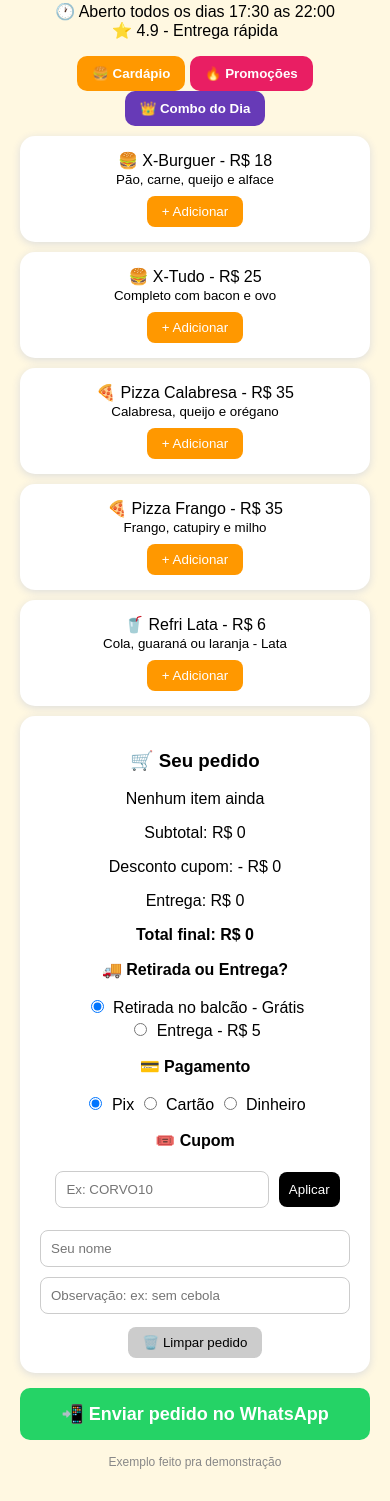
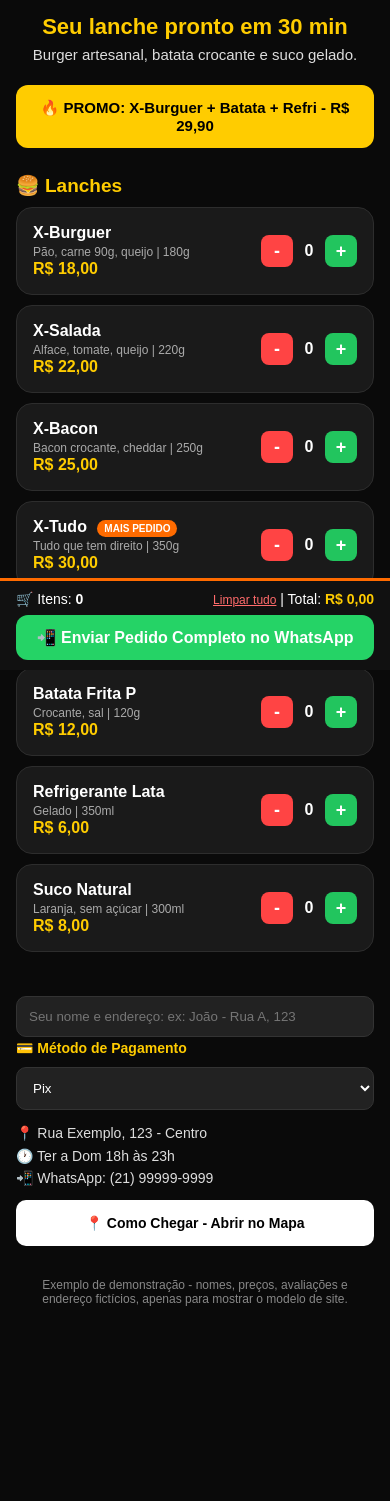
Before and after one commit to ragercry-stack/Exemplo_de_site, a plain HTML site: page index.html in a window 390 px wide. Shown: the part 174-1675 px from the top of the page. After the commit the page ends 1626 px from the top, so only its background shows below. Drawn offline with Linux system fonts and the light colour scheme.

Commit message:
Update index.html

```diff
--- a/index.html
+++ b/index.html
@@ -1,168 +1,75 @@
 <!DOCTYPE html>
-<html>
+<html lang="pt-BR">
 <head>
 <meta charset="UTF-8">
 <meta name="viewport" content="width=device-width, initial-scale=1.0">
-<title>O Cavalcante - Peça aqui</title>
+<title>Burger da Vila - DEMONSTRAÇÃO</title>
 <style>
-body { font-family: Arial; text-align: center; background: #fff8e1; margin: 0; padding: 20px; }
-.card { background: white; border-radius: 15px; padding: 15px; margin: 10px auto; max-width: 380px; box-shadow: 0 2px 8px #ddd; }
-.btn-add { background: #ff9800; color: white; border: none; padding: 8px 15px; border-radius: 8px; margin-top: 8px; }
-.btn-zap { display: block; background: #25D366; color: white; text-decoration: none; padding: 15px; border-radius: 10px; font-size: 18px; font-weight: bold; margin: 15px auto; max-width: 380px; text-align: center; }
-input { width: 90%; padding: 10px; border-radius: 8px; border: 1px solid #ccc; margin: 5px; }
+*{margin:0;padding:0;box-sizing:border-box;font-family:Arial,sans-serif}
+body{background:#0a0a0a;color:#fff;padding-bottom:130px}
+.demo{background:#ff0000;color:#fff;text-align:center;padding:8px;font-weight:bold;font-size:13px}
+header{background:#ff6b00;color:#fff;padding:20px 16px;text-align:center}
+header h1{font-size:24px}
+header p{font-size:14px;margin-top:4px}
+.aberto{display:inline-block;background:#22c55e;color:#fff;padding:5px 12px;border-radius:20px;font-size:12px;font-weight:bold;margin-top:8px}
+.fechado{display:inline-block;background:#ef4444;color:#fff;padding:5px 12px;border-radius:20px;font-size:12px;font-weight:bold;margin-top:8px}
+.hero{padding:22px 16px;text-align:center}
+.hero h2{color:#ffcc00;font-size:22px}
+.hero p{color:#ddd;margin-top:6px;font-size:15px}
+.promo{background:#ffcc00;color:#000;padding:14px;border-radius:12px;text-align:center;font-weight:bold;margin:0 16px;font-size:15px}
+.section{padding:10px 16px}
+.section h3{color:#ffcc00;margin:16px 0 10px;font-size:19px}
+.card{background:#1a1a1a;border:1px solid #2d2d2d;border-radius:16px;padding:16px;margin:10px 0;display:flex;justify-content:space-between;align-items:center;gap:8px}
+.card small{color:#aaa;font-size:12px}
+.price{color:#ffcc00;font-weight:bold}
+.badge{background:#ff6b00;color:#fff;font-size:10px;font-weight:bold;padding:3px 7px;border-radius:10px;margin-left:6px}
+.qtd-box{display:flex;align-items:center;gap:6px}
+.btn-menos{background:#ff4444;color:#fff;border:none;width:32px;height:32px;border-radius:8px;font-size:18px;font-weight:bold;cursor:pointer}
+.btn-mais{background:#22c55e;color:#fff;border:none;width:32px;height:32px;border-radius:8px;font-size:18px;font-weight:bold;cursor:pointer}
+.qtd-num{font-weight:bold;min-width:20px;text-align:center}
+.info{padding:16px;font-size:14px;line-height:1.6;color:#ddd}
+input,select{width:100%;padding:12px;border-radius:10px;border:1px solid #333;background:#222;color:#fff;margin-top:8px}
+label{font-size:14px;color:#ffcc00;font-weight:bold}
+.map-btn{display:block;text-align:center;background:#fff;color:#000;padding:12px;border-radius:10px;font-weight:bold;text-decoration:none;margin-top:10px}
+.cart{position:fixed;bottom:0;left:0;right:0;background:#111;border-top:3px solid #ff6b00;padding:10px 16px}
+.cart-top{display:flex;justify-content:space-between;font-size:14px;margin-bottom:8px}
+.btn-big{width:100%;padding:13px;font-size:16px;border-radius:12px;background:#25D366;color:#fff;border:none;font-weight:bold;cursor:pointer}
+.btn-limpar{background:none;border:none;color:#ff6b6b;font-size:12px;cursor:pointer;text-decoration:underline}
+.footer-demo{text-align:center;font-size:12px;color:#888;padding:16px}
 </style>
 </head>
 <body>
-
-<h1>🍔🍕 O Cavalcante 🍕🍔</h1>
-<p>📍 Granja Lisboa - Rua Martins de Carvalho, 3311<br>🕐 Aberto todos os dias 17:30 as 22:00<br>⭐ 4.9 - Entrega rápida</p>
-
-<div>
-<button onclick="mostrar('cardapio')" style="padding:10px 15px; border-radius:10px; border:none; background:#ff9800; color:white; font-weight:bold;">🍔 Cardápio</button>
-<button onclick="mostrar('promo')" style="padding:10px 15px; border-radius:10px; border:none; background:#e91e63; color:white; font-weight:bold;">🔥 Promoções</button>
-<button onclick="mostrar('combo')" style="padding:10px 15px; border-radius:10px; border:none; background:#673ab7; color:white; font-weight:bold;">👑 Combo do Dia</button>
+<div class="demo">🚧 SITE DE DEMONSTRAÇÃO - DADOS FICTÍCIOS PARA EXEMPLO DE PORTFÓLIO 🚧</div>
+<header><h1>🍔 BURGER DA VILA</h1><p>Lanchonete | Delivery Rápido</p><span id="status" class="aberto">● Aberto agora</span></header>
+<div class="hero"><h2>Seu lanche pronto em 30 min</h2><p>Burger artesanal, batata crocante e suco gelado.</p></div>
+<div class="promo">🔥 PROMO: X-Burguer + Batata + Refri - R$ 29,90</div>
+<div class="section"><h3>🍔 Lanches</h3>
+<div class="card"><div><b>X-Burguer</b><br><small>Pão, carne 90g, queijo | 180g</small><br><span class="price">R$ 18,00</span></div><div class="qtd-box"><button class="btn-menos" onclick="mudar(0,'Lanche - X-Burguer',18,-1)">-</button><span class="qtd-num" id="q0">0</span><button class="btn-mais" onclick="mudar(0,'Lanche - X-Burguer',18,1)">+</button></div></div>
+<div class="card"><div><b>X-Salada</b><br><small>Alface, tomate, queijo | 220g</small><br><span class="price">R$ 22,00</span></div><div class="qtd-box"><button class="btn-menos" onclick="mudar(1,'Lanche - X-Salada',22,-1)">-</button><span class="qtd-num" id="q1">0</span><button class="btn-mais" onclick="mudar(1,'Lanche - X-Salada',22,1)">+</button></div></div>
+<div class="card"><div><b>X-Bacon</b><br><small>Bacon crocante, cheddar | 250g</small><br><span class="price">R$ 25,00</span></div><div class="qtd-box"><button class="btn-menos" onclick="mudar(2,'Lanche - X-Bacon',25,-1)">-</button><span class="qtd-num" id="q2">0</span><button class="btn-mais" onclick="mudar(2,'Lanche - X-Bacon',25,1)">+</button></div></div>
+<div class="card"><div><b>X-Tudo <span class="badge">MAIS PEDIDO</span></b><br><small>Tudo que tem direito | 350g</small><br><span class="price">R$ 30,00</span></div><div class="qtd-box"><button class="btn-menos" onclick="mudar(3,'Lanche - X-Tudo',30,-1)">-</button><span class="qtd-num" id="q3">0</span><button class="btn-mais" onclick="mudar(3,'Lanche - X-Tudo',30,1)">+</button></div></div>
 </div>
-
-<div id="cardapio">
-<div class="card">🍔 X-Burguer - R$ 18<br><small>Pão, carne, queijo e alface</small><br><button class="btn-add" onclick="add('X-Burguer', 18)">+ Adicionar</button></div>
-<div class="card">🍔 X-Tudo - R$ 25<br><small>Completo com bacon e ovo</small><br><button class="btn-add" onclick="add('X-Tudo', 25)">+ Adicionar</button></div>
-<div class="card">🍕 Pizza Calabresa - R$ 35<br><small>Calabresa, queijo e orégano</small><br><button class="btn-add" onclick="add('Pizza Calabresa', 35)">+ Adicionar</button></div>
-<div class="card">🍕 Pizza Frango - R$ 35<br><small>Frango, catupiry e milho</small><br><button class="btn-add" onclick="add('Pizza Frango', 35)">+ Adicionar</button></div>
-<div class="card">🥤 Refri Lata - R$ 6<br><small>Cola, guaraná ou laranja - Lata</small><br><button class="btn-add" onclick="add('Refri Lata', 6)">+ Adicionar</button></div>
+<div class="section"><h3>🍟 Acompanhamentos e Bebidas</h3>
+<div class="card"><div><b>Batata Frita P</b><br><small>Crocante, sal | 120g</small><br><span class="price">R$ 12,00</span></div><div class="qtd-box"><button class="btn-menos" onclick="mudar(4,'Acompanhamento - Batata Frita P',12,-1)">-</button><span class="qtd-num" id="q4">0</span><button class="btn-mais" onclick="mudar(4,'Acompanhamento - Batata Frita P',12,1)">+</button></div></div>
+<div class="card"><div><b>Refrigerante Lata</b><br><small>Gelado | 350ml</small><br><span class="price">R$ 6,00</span></div><div class="qtd-box"><button class="btn-menos" onclick="mudar(5,'Bebida - Refrigerante Lata',6,-1)">-</button><span class="qtd-num" id="q5">0</span><button class="btn-mais" onclick="mudar(5,'Bebida - Refrigerante Lata',6,1)">+</button></div></div>
+<div class="card"><div><b>Suco Natural</b><br><small>Laranja, sem açúcar | 300ml</small><br><span class="price">R$ 8,00</span></div><div class="qtd-box"><button class="btn-menos" onclick="mudar(6,'Bebida - Suco Natural',8,-1)">-</button><span class="qtd-num" id="q6">0</span><button class="btn-mais" onclick="mudar(6,'Bebida - Suco Natural',8,1)">+</button></div></div>
 </div>
-
-<div id="promo" style="display:none;">
-<div class="card" style="background:#ffe0e0; border:2px solid red;">🔥 PROMO 1 - Leve 2 X-Burguer, ganhe 1 Refri<br><b>De R$ 42 por R$ 36</b><br><button class="btn-add" style="background:red;" onclick="add('PROMO 2 X-Burguer + Refri', 36)">+ Adicionar Promo</button></div>
-<div class="card" style="background:#ffe0e0; border:2px solid red;">🔥 PROMO 2 - Pizza + Refri<br><b>De R$ 41 por R$ 38</b><br><button class="btn-add" style="background:red;" onclick="add('PROMO Pizza + Refri', 38)">+ Adicionar Promo</button></div>
+<div class="info">
+<input id="nome" placeholder="Seu nome e endereço: ex: João - Rua A, 123">
+<label>💳 Método de Pagamento</label>
+<select id="pagamento"><option value="Pix">Pix</option><option value="Dinheiro">Dinheiro</option><option value="Cartão de Crédito">Cartão de Crédito</option><option value="Cartão de Débito">Cartão de Débito</option><option value="Pagar na entrega">Pagar na entrega</option></select>
+<p style="margin-top:12px">📍 Rua Exemplo, 123 - Centro<br>🕐 Ter a Dom 18h às 23h<br>📲 WhatsApp: (21) 99999-9999</p>
+<a class="map-btn" href="https://www.google.com/maps/search/?api=1&query=Rua+Exemplo+123+Centro" target="_blank">📍 Como Chegar - Abrir no Mapa</a>
 </div>
-
-<div id="combo" style="display:none;">
-<div class="card" style="background:#fff3cd; border:2px solid #ff9800;">
-<p id="comboDia" style="font-weight:bold; font-size:18px;">Carregando combo...</p>
-<p id="comboDesc"></p>
-<button onclick="addComboDia()" style="background:#673ab7; color:white; border:none; padding:10px 20px; border-radius:8px;">+ Adicionar Combo do Dia</button>
-</div>
-</div>
-
-<div class="card">
-<h3>🛒 Seu pedido</h3>
-<p id="lista">Nenhum item ainda</p>
-<p>Subtotal: R$ <span id="total">0</span></p>
-<p>Desconto cupom: - R$ <span id="desconto">0</span></p>
-<p>Entrega: R$ <span id="taxa">0</span></p>
-<p><b>Total final: R$ <span id="totalFinal">0</span></b></p>
-
-<p><b>🚚 Retirada ou Entrega?</b></p>
-<label><input type="radio" name="tipo" value="Retirada" checked onchange="atualizar()" style="width:auto;"> Retirada no balcão - Grátis</label><br>
-<label><input type="radio" name="tipo" value="Entrega" onchange="atualizar()" style="width:auto;"> Entrega - R$ 5</label><br>
-
-<div id="boxEntrega" style="display:none; background:#fff8e1; padding:10px; border-radius:10px; margin-top:8px;">
-<p style="margin:0; font-weight:bold;">📦 Dados da entrega</p>
-<input id="endereco" placeholder="Rua, número, bairro">
-<input id="cep" placeholder="CEP - ex: 60440-000">
-<input id="complemento" placeholder="Complemento - ex: casa, ap, ponto de referência">
-</div>
-
-<p><b>💳 Pagamento</b></p>
-<label><input type="radio" name="pag" value="Pix" checked onchange="atualizar()" style="width:auto;"> Pix</label>
-<label><input type="radio" name="pag" value="Cartão" onchange="atualizar()" style="width:auto;"> Cartão</label>
-<label><input type="radio" name="pag" value="Dinheiro" onchange="atualizar()" style="width:auto;"> Dinheiro</label><br>
-<input id="troco" placeholder="Troco pra quanto? Ex: 50" style="display:none;">
-
-<p><b>🎟️ Cupom</b></p>
-<input id="cupom" placeholder="Ex: CORVO10" style="width:60%;">
-<button onclick="aplicarCupom()" style="padding:10px; border-radius:8px; background:#000; color:white; border:none;">Aplicar</button>
-<p id="msgCupom" style="font-size:12px; color:green;"></p>
-
-<input id="nome" placeholder="Seu nome">
-<input id="obs" placeholder="Observação: ex: sem cebola">
-<br><button onclick="limpar()" style="background:#ccc; border:none; padding:8px 15px; border-radius:8px; margin-top:8px;">🗑️ Limpar pedido</button>
-</div>
-
-<a id="zap" href="#" class="btn-zap">📲 Enviar pedido no WhatsApp</a>
-<p style="text-align:center; font-size:12px; color:#888;">Exemplo feito pra demonstração</p>
-
+<p class="footer-demo">Exemplo de demonstração - nomes, preços, avaliações e endereço fictícios, apenas para mostrar o modelo de site.</p>
+<div class="cart"><div class="cart-top"><span>🛒 Itens: <b id="qtd">0</b></span><span><button class="btn-limpar" onclick="limpar()">Limpar tudo</button> | Total: <b id="total" style="color:#ffcc00">R$ 0,00</b></span></div><button type="button" class="btn-big" onclick="enviar()">📲 Enviar Pedido Completo no WhatsApp</button></div>
 <script>
-let carrinho = {}
-let total = 0
-let desconto = 0
-let cupomAtivo = ""
-let comboHoje = {nome: "COMBO CORVO", preco: 35, desc: "X-Tudo + Refri"}
-let combos = {
-0: {nome: "COMBO DOMINGO", preco: 32, desc: "Pizza Calabresa + Refri - Domingo é dia de pizza!"},
-1: {nome: "COMBO SEGUNDA", preco: 20, desc: "X-Burguer + Refri - Começa a semana baratinho"},
-2: {nome: "COMBO TERÇA", preco: 22, desc: "X-Tudo + Refri - Terça do X-Tudo"},
-3: {nome: "COMBO QUARTA", preco: 35, desc: "COMBO CORVO - X-Tudo + Refri"},
-4: {nome: "COMBO QUINTA", preco: 30, desc: "2 X-Burguer - Quinta do dobro"},
-5: {nome: "COMBO SEXTA", preco: 38, desc: "Pizza Frango + Refri - Sextou!"},
-6: {nome: "COMBO SÁBADO", preco: 35, desc: "COMBO CORVO - X-Tudo + Refri"}
-}
-let hoje = new Date().getDay()
-comboHoje = combos[hoje]
-document.getElementById('comboDia').innerText = "👑 " + comboHoje.nome + " - R$ " + comboHoje.preco
-document.getElementById('comboDesc').innerText = comboHoje.desc
-function mostrar(aba) {
-  document.getElementById('cardapio').style.display = 'none'
-  document.getElementById('promo').style.display = 'none'
-  document.getElementById('combo').style.display = 'none'
-  document.getElementById(aba).style.display = 'block'
-}
-function add(nome, preco) {
-  if (carrinho[nome]) { carrinho[nome].qtd = carrinho[nome].qtd + 1 }
-  else { carrinho[nome] = {qtd: 1, preco: preco} }
-  atualizar()
-}
-function addComboDia() { add(comboHoje.nome, comboHoje.preco) }
-function limpar() { carrinho = {}; desconto = 0; cupomAtivo = ""; document.getElementById('cupom').value = ""; document.getElementById('msgCupom').innerText = ""; atualizar() }
-function aplicarCupom() {
-  let c = document.getElementById('cupom').value.toUpperCase().trim()
-  if (c == "CORVO10") { cupomAtivo = c; document.getElementById('msgCupom').innerText = "Cupom CORVO10 aplicado! 10% OFF" }
-  else if (c == "CAVALCANTE5") { cupomAtivo = c; document.getElementById('msgCupom').innerText = "Cupom CAVALCANTE5 aplicado! R$ 5 OFF" }
-  else { cupomAtivo = ""; document.getElementById('msgCupom').innerText = "Cupom inválido, tenta CORVO10" }
-  atualizar()
-}
-function atualizar() {
-  total = 0
-  let texto = ""
-  for (let nome in carrinho) {
-    let item = carrinho[nome]
-    texto = texto + item.qtd + "x " + nome + " - R$ " + (item.qtd * item.preco) + "<br>"
-    total = total + (item.qtd * item.preco)
-  }
-  if (texto == "") { texto = "Nenhum item ainda" }
-  document.getElementById('lista').innerHTML = texto
-  document.getElementById('total').innerText = total
-  if (cupomAtivo == "CORVO10") { desconto = Math.round(total * 0.10) }
-  else if (cupomAtivo == "CAVALCANTE5") { desconto = 5 }
-  else { desconto = 0 }
-  if (desconto > total) { desconto = total }
-  document.getElementById('desconto').innerText = desconto
-  let tipo = document.querySelector('input[name="tipo"]:checked').value
-  let taxa = 0
-  if (tipo == "Entrega") { taxa = 5; document.getElementById('boxEntrega').style.display = 'block' }
-  else { document.getElementById('boxEntrega').style.display = 'none' }
-  document.getElementById('taxa').innerText = taxa
-  let pag = document.querySelector('input[name="pag"]:checked').value
-  if (pag == "Dinheiro") { document.getElementById('troco').style.display = 'block' }
-  else { document.getElementById('troco').style.display = 'none' }
-  let final = total - desconto + taxa
-  if (final < 0) { final = 0 }
-  document.getElementById('totalFinal').innerText = final
-  let nomeCliente = document.getElementById('nome').value
-  let obs = document.getElementById('obs').value
-  let endereco = document.getElementById('endereco').value
-  let cep = document.getElementById('cep').value
-  let complemento = document.getElementById('complemento').value
-  let troco = document.getElementById('troco').value
-  let msg = "Oi! Quero pedir no Cavalcante:%0A" + texto.replaceAll("<br>", "%0A") + "%0A Subtotal: R$ " + total + "%0A Desconto: - R$ " + desconto + "%0A Entrega: R$ " + taxa + "%0A Total: R$ " + final + "%0A Tipo: " + tipo + "%0A Endereço: " + endereco + "%0A CEP: " + cep + "%0A Complemento: " + complemento + "%0A Pagamento: " + pag + "%0A Troco: " + troco + "%0A Nome: " + nomeCliente + "%0A Obs: " + obs
-  document.getElementById('zap').href = "https://wa.me/5518997195758?text=" + msg
-}
-document.getElementById('nome').addEventListener('input', atualizar)
-document.getElementById('obs').addEventListener('input', atualizar)
-document.getElementById('endereco').addEventListener('input', atualizar)
-document.getElementById('cep').addEventListener('input', atualizar)
-document.getElementById('complemento').addEventListener('input', atualizar)
-document.getElementById('troco').addEventListener('input', atualizar)
+let carrinho={};
+function mudar(id,nome,preco,delta){if(!carrinho[id]){carrinho[id]={nome:nome,preco:preco,qtd:0};}carrinho[id].qtd=carrinho[id].qtd+delta;if(carrinho[id].qtd<=0){delete carrinho[id];document.getElementById('q'+id).innerText=0;}else{document.getElementById('q'+id).innerText=carrinho[id].qtd;}atualizar();}
+function atualizar(){let total=0;let totalItens=0;for(let k in carrinho){total=total+carrinho[k].preco*carrinho[k].qtd;totalItens=totalItens+carrinho[k].qtd;}document.getElementById('qtd').innerText=totalItens;document.getElementById('total').innerText='R$ '+total.toFixed(2).replace('.',',');}
+function limpar(){carrinho={};for(let i=0;i<7;i++){document.getElementById('q'+i).innerText=0;}atualizar();}
+function enviar(){let totalItens=0;for(let k in carrinho){totalItens=totalItens+carrinho[k].qtd;}if(totalItens===0){alert('Adicione um item primeiro! Aperte +');return;}let nome=document.getElementById('nome').value||'Cliente';let pagamento=document.getElementById('pagamento').value;let texto='NOVO PEDIDO - BURGER DA VILA - DEMONSTRAÇÃO%0A%0A';for(let k in carrinho){texto+='- '+carrinho[k].qtd+'x '+carrinho[k].nome+' - R$ '+(carrinho[k].preco*carrinho[k].qtd).toFixed(2)+'%0A';}texto+='%0ACliente/Endereço: '+nome+'%0APagamento: '+pagamento+'%0ATotal: '+document.getElementById('total').innerText;window.open('https://wa.me/5521999999999?text='+texto,'_blank');}
+let agora=new Date();let hora=agora.getHours()+agora.getMinutes()/60;let aberto=false;if(hora>=18&&hora<23){aberto=true;}let s=document.getElementById('status');if(aberto){s.innerText='● Aberto agora';s.className='aberto';}else{s.innerText='● Fechado - abre 18h';s.className='fechado';}
 </script>
 </body>
 </html>
```
